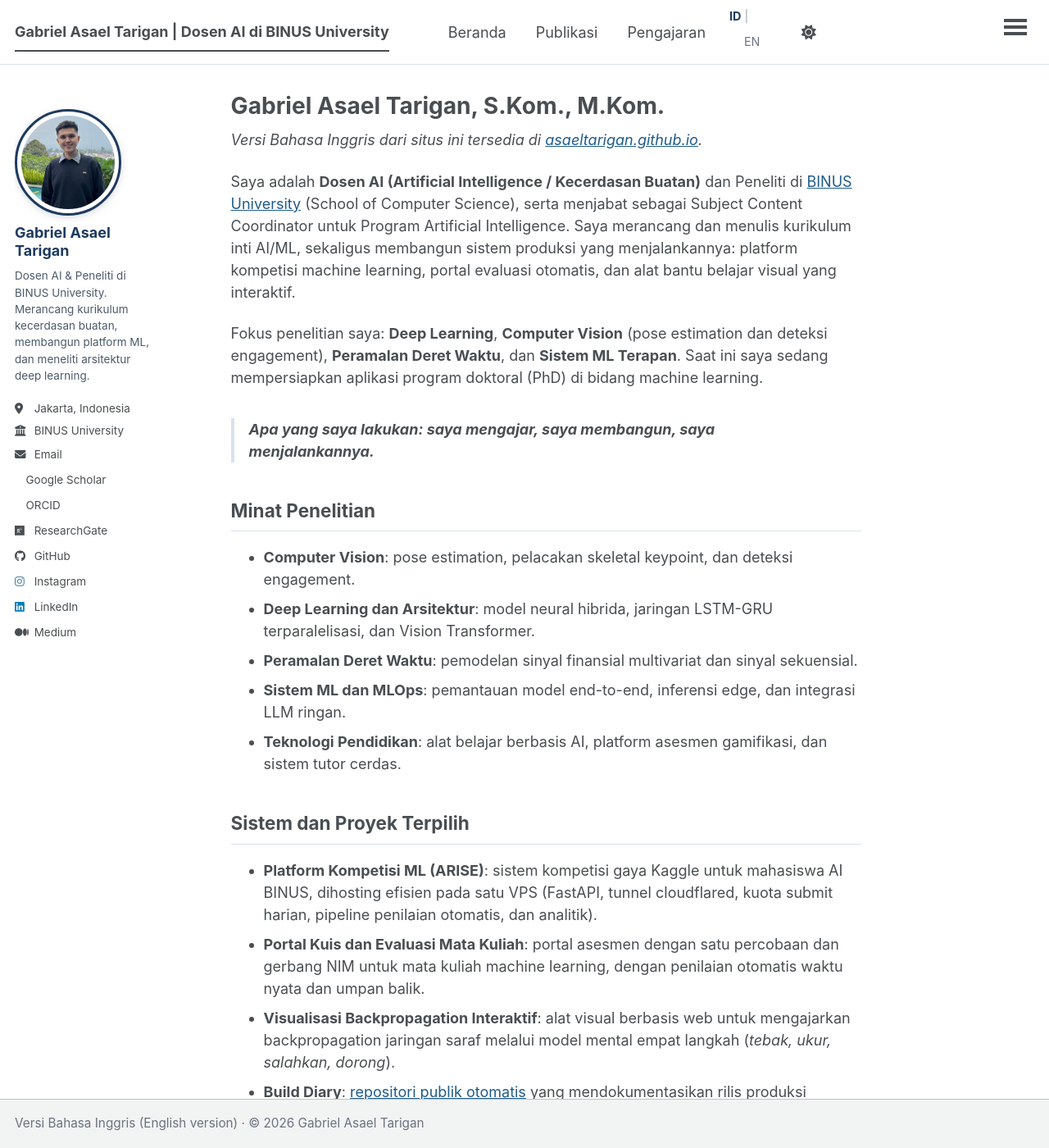
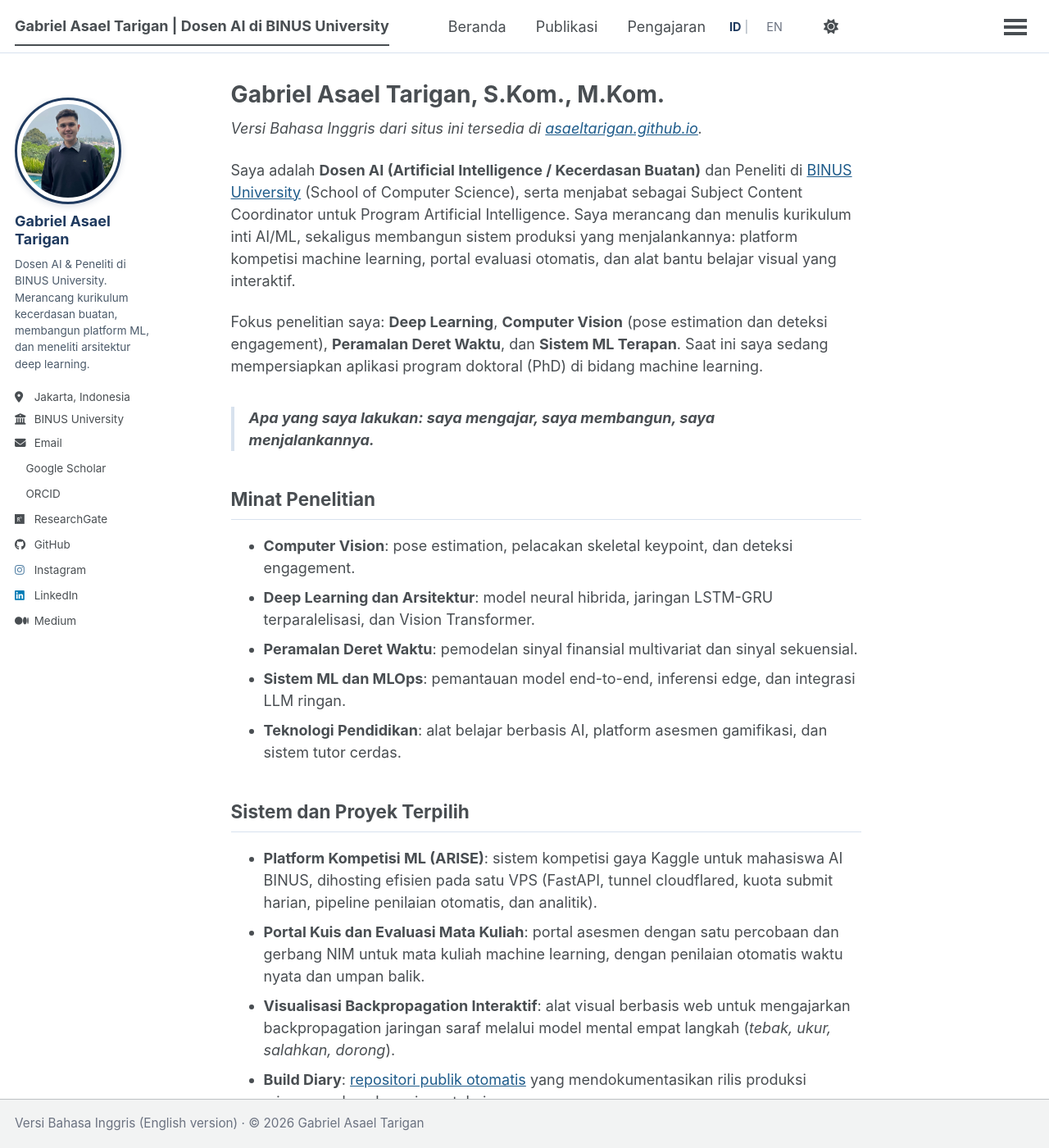
Before and after one commit to asaeltarigan/id, a Jekyll site: the page built from _pages/about.md, in a window 1280 px wide and 1400 px high. Shown: the whole window at 82% size. Built offline with Jekyll 4.4.1, drawn with Linux system fonts in a browser that asks for light colours; a style sheet for code colours, icons or effects is not loaded.

Commit message:
Fix lang-nav switcher: EN link forced inline so ID | EN renders on one line

```diff
--- a/_includes/head.html
+++ b/_includes/head.html
@@ -78,4 +78,4 @@
 
 <!-- For all browsers -->
 <link rel="stylesheet" href="{{ base_path }}/assets/css/main.css">
-<link rel="stylesheet" href="{{ base_path }}/assets/css/custom.css?v=10">
+<link rel="stylesheet" href="{{ base_path }}/assets/css/custom.css?v=11">
--- a/assets/css/custom.css
+++ b/assets/css/custom.css
@@ -251,7 +251,7 @@ html[data-theme="dark"] .taught-list li { color: #cbd5e1; border-left-color: #2d
 .lang-nav { font-size: 0.8rem; padding: 0 0.6rem; white-space: nowrap; }
 .lang-nav .lang-cur { font-weight: 700; color: #1f3a5f; }
 .lang-nav .lang-sep { color: #9aa5b1; }
-.lang-nav a { color: #6b7280; }
+.lang-nav a { color: #6b7280; display: inline-block; }
 .lang-nav a:hover { color: #1f3a5f; }
 html[data-theme="dark"] .lang-nav .lang-cur { color: #e2e8f0; }
 html[data-theme="dark"] .lang-nav a { color: #94a3b8; }
```
